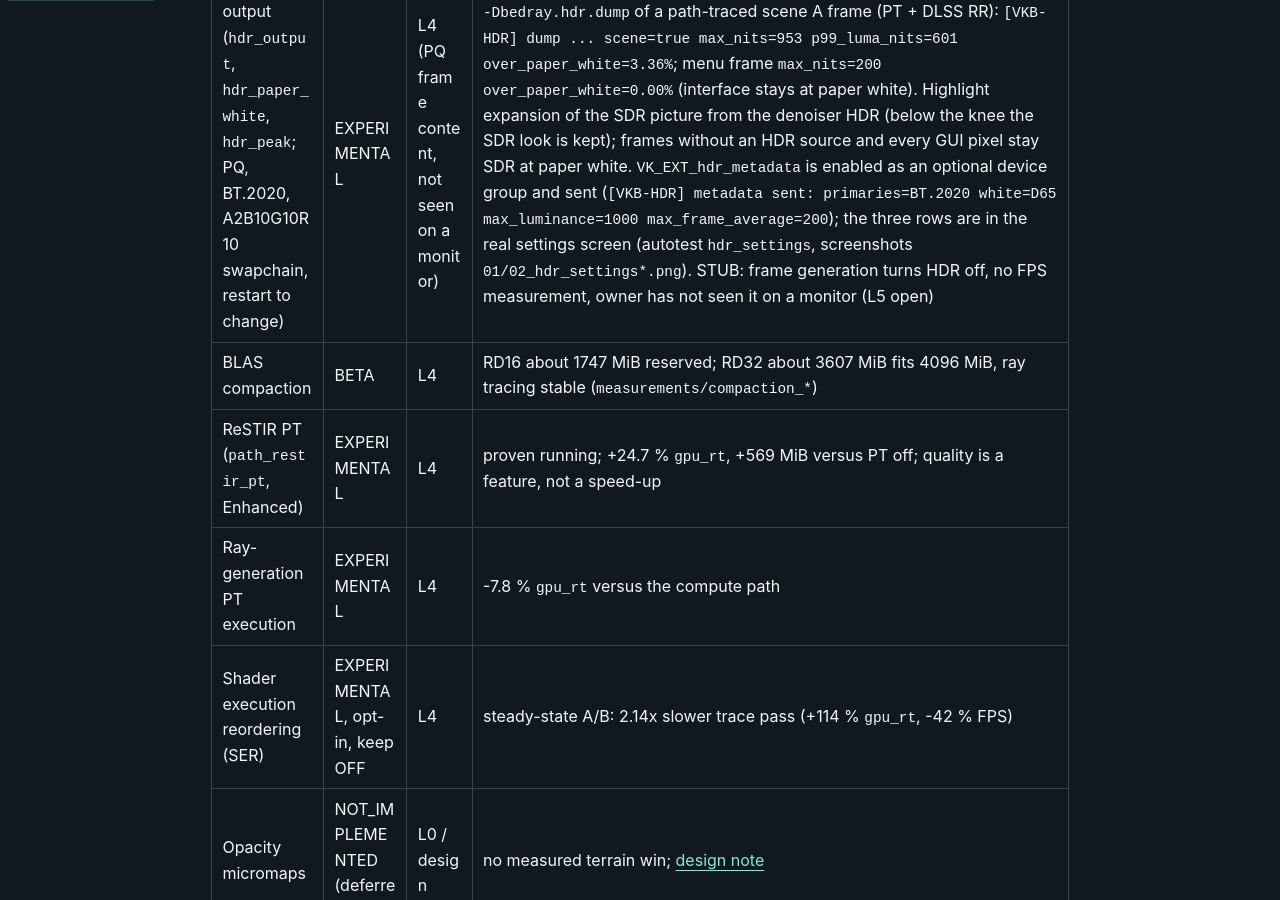
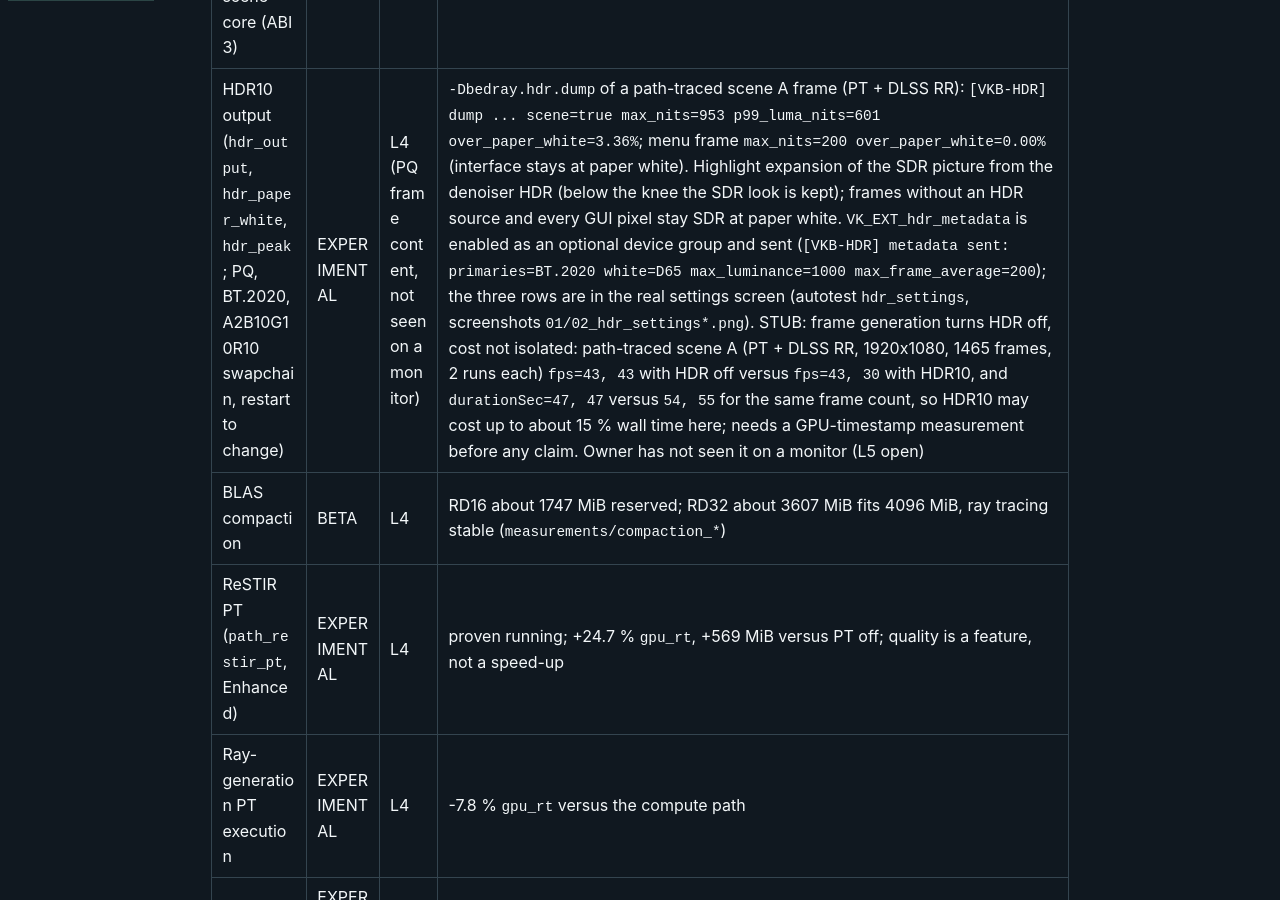
Before and after one commit to bnfe12/bedray, a Jekyll site: the page built from docs/FEATURE_MATRIX.md, in a window 1280 px wide and 900 px high, scrolled down 736 px. Built offline with Jekyll 4.4.1, drawn with Linux system fonts in a browser that asks for light colours; our own code applies the rules of GitHub Pages for plain Markdown files.

Commit message:
docs(hdr): record the HDR10 off/on frame-rate comparison
Co-Authored-By: Claude Sonnet 5.5 <noreply@anthropic.com>

```diff
--- a/docs/FEATURE_MATRIX.md
+++ b/docs/FEATURE_MATRIX.md
@@ -10,7 +10,7 @@ in the historical tables below only where those tables say they belong to the Sl
 | Area | Status | Level | Evidence / measured result |
 |---|---|---|---|
 | Slang AOT pipeline, shared pipeline cache, native GPU scene core (ABI 3) | BETA | L4 (bench stand) | all runs of the [GI stack report](measurements/GI_STACK_REPORT.md); Windows native CI (`.github/workflows/native-windows.yml`) covers DLSS resource contracts without a GPU |
-| HDR10 output (`hdr_output`, `hdr_paper_white`, `hdr_peak`; PQ, BT.2020, A2B10G10R10 swapchain, restart to change) | EXPERIMENTAL | L4 (PQ frame content, not seen on a monitor) | `-Dbedray.hdr.dump` of a path-traced scene A frame (PT + DLSS RR): `[VKB-HDR] dump ... scene=true max_nits=953 p99_luma_nits=601 over_paper_white=3.36%`; menu frame `max_nits=200 over_paper_white=0.00%` (interface stays at paper white). Highlight expansion of the SDR picture from the denoiser HDR (below the knee the SDR look is kept); frames without an HDR source and every GUI pixel stay SDR at paper white. `VK_EXT_hdr_metadata` is enabled as an optional device group and sent (`[VKB-HDR] metadata sent: primaries=BT.2020 white=D65 max_luminance=1000 max_frame_average=200`); the three rows are in the real settings screen (autotest `hdr_settings`, screenshots `01/02_hdr_settings*.png`). STUB: frame generation turns HDR off, no FPS measurement, owner has not seen it on a monitor (L5 open) |
+| HDR10 output (`hdr_output`, `hdr_paper_white`, `hdr_peak`; PQ, BT.2020, A2B10G10R10 swapchain, restart to change) | EXPERIMENTAL | L4 (PQ frame content, not seen on a monitor) | `-Dbedray.hdr.dump` of a path-traced scene A frame (PT + DLSS RR): `[VKB-HDR] dump ... scene=true max_nits=953 p99_luma_nits=601 over_paper_white=3.36%`; menu frame `max_nits=200 over_paper_white=0.00%` (interface stays at paper white). Highlight expansion of the SDR picture from the denoiser HDR (below the knee the SDR look is kept); frames without an HDR source and every GUI pixel stay SDR at paper white. `VK_EXT_hdr_metadata` is enabled as an optional device group and sent (`[VKB-HDR] metadata sent: primaries=BT.2020 white=D65 max_luminance=1000 max_frame_average=200`); the three rows are in the real settings screen (autotest `hdr_settings`, screenshots `01/02_hdr_settings*.png`). STUB: frame generation turns HDR off, cost not isolated: path-traced scene A (PT + DLSS RR, 1920x1080, 1465 frames, 2 runs each) `fps=43, 43` with HDR off versus `fps=43, 30` with HDR10, and `durationSec=47, 47` versus `54, 55` for the same frame count, so HDR10 may cost up to about 15 % wall time here; needs a GPU-timestamp measurement before any claim. Owner has not seen it on a monitor (L5 open) |
 | BLAS compaction | BETA | L4 | RD16 about 1747 MiB reserved; RD32 about 3607 MiB fits 4096 MiB, ray tracing stable (`measurements/compaction_*`) |
 | ReSTIR PT (`path_restir_pt`, Enhanced) | EXPERIMENTAL | L4 | proven running; +24.7 % `gpu_rt`, +569 MiB versus PT off; quality is a feature, not a speed-up |
 | Ray-generation PT execution | EXPERIMENTAL | L4 | -7.8 % `gpu_rt` versus the compute path |
```
